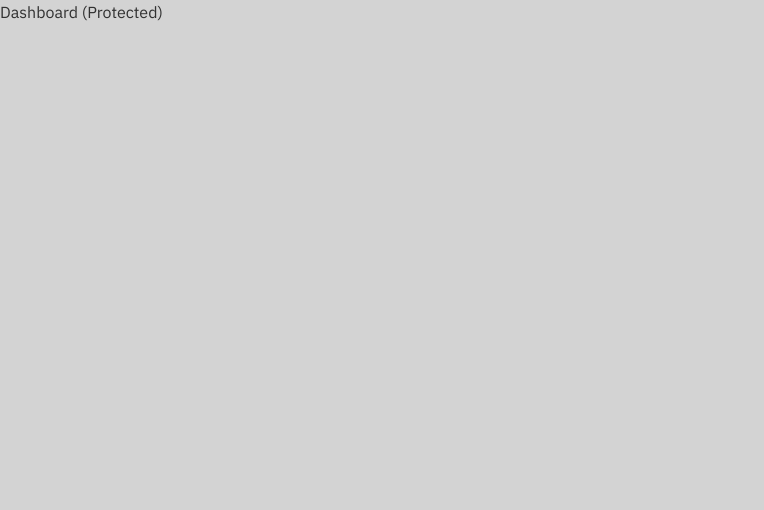
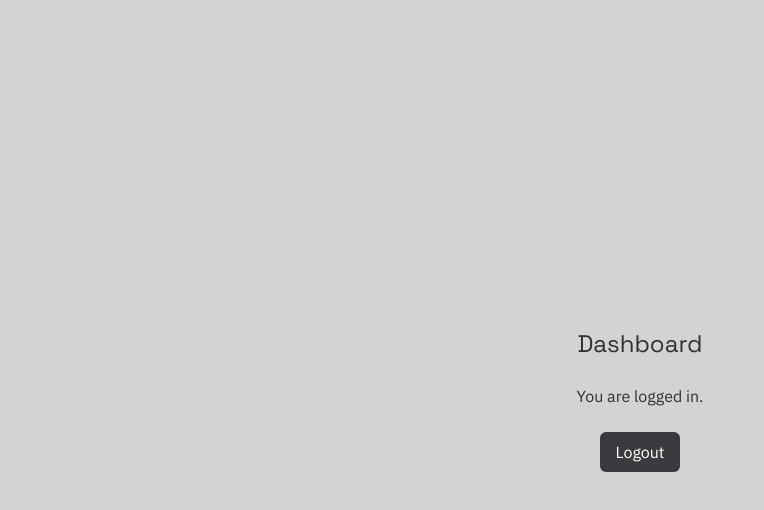
Before and after one commit to connorzittrauer/CTEC-Demo, a React (Vite) app in the folder frontend/: page /dashboard in a window 1280 px wide. Shown: the top 510 px of the page, without its empty margins (0-764 px from the left). Built offline with nearby package versions, Linux system fonts and the light colour scheme; sample sign-in values are in the browser's storage.

Commit message:
added backend connection logic

```diff
--- a/frontend/src/App.tsx
+++ b/frontend/src/App.tsx
@@ -1,20 +1,21 @@
-import './App.css'
-import { Routes, Route, Navigate } from 'react-router-dom';
-import AuthPage from './pages/AuthPage';
-import DashboardPage from './pages/DashboardPage';
+import { BrowserRouter, Routes, Route } from "react-router-dom";
+import AuthPage from "./pages/AuthPage";
+import Dashboard from "./pages/DashboardPage";
+import ProtectedRoute from "./components/ProtectedRoute";
 
 function App() {
   return (
     <Routes>
-      {/* Redirect root URL "/" → "/auth"
-         This ensures users always land on the auth page first */}
-      <Route path="/" element={<Navigate to="/auth" />} />
+      <Route path="/" element={<AuthPage />} />
 
-      {/* Single authentication page (handles BOTH login + signup internally) */}
-      <Route path="/auth" element={<AuthPage />} />
-
-      {/* Protected dashboard page (only accessible after login) */}
-      <Route path="/dashboard" element={<DashboardPage />} />
+      <Route
+        path="/dashboard"
+        element={
+          <ProtectedRoute>
+            <Dashboard />
+          </ProtectedRoute>
+        }
+      />
     </Routes>
   );
 }
--- /dev/null
+++ b/frontend/src/components/ProtectedRoute.tsx
@@ -0,0 +1,17 @@
+import { Navigate } from "react-router-dom";
+import { isAuthenticated } from "../utils/auth";
+import type { JSX } from "react/jsx-dev-runtime";
+/**
+ * ProtectedRoute
+ *
+ * Prevents access to routes unless user is authenticated.
+ */
+function ProtectedRoute({ children }: { children: JSX.Element }) {
+  if (!isAuthenticated()) {
+    return <Navigate to="/" replace />;
+  }
+
+  return children;
+}
+
+export default ProtectedRoute;
--- a/frontend/src/pages/AuthPage.tsx
+++ b/frontend/src/pages/AuthPage.tsx
@@ -1,7 +1,13 @@
 import { useState } from "react";
+import { useEffect } from "react";
+import { isAuthenticated } from "../utils/auth";
+import { login, signup } from "../api/auth";
+import { useNavigate } from "react-router-dom";
+import { setToken } from "../utils/auth";
 import Input from "../components/Input";
 import AuthLayout from "../layouts/AuthLayout";
-import { login, signup } from "../api/auth";
+
+
 import {
   validateEmail,
   validatePassword,
@@ -32,6 +38,13 @@ function AuthPage() {
   const [mode, setMode] = useState<"login" | "signup">("login");
   const [loading, setLoading] = useState(false);
   const [error, setError] = useState("");
+  const navigate = useNavigate();
+
+  useEffect(() => {
+    if (isAuthenticated()) {
+      navigate("/dashboard");
+    }
+  }, []);
 
   const [form, setForm] = useState({
     firstName: "",
@@ -142,7 +155,10 @@ function AuthPage() {
             );
 
       setError("");
-      localStorage.setItem("token", data.token);
+
+      setToken(data.token);
+      navigate("/dashboard");
+
     } catch (err: any) {
       setError(err.message || "Something went wrong");
     } finally {
--- a/frontend/src/pages/DashboardPage.tsx
+++ b/frontend/src/pages/DashboardPage.tsx
@@ -1,5 +1,33 @@
-function DashboardPage() {
-  return <div>Dashboard (Protected)</div>;
+import { removeToken } from "../utils/auth";
+import { useNavigate } from "react-router-dom";
+
+function Dashboard() {
+  const navigate = useNavigate();
+
+  const handleLogout = () => {
+    removeToken();
+    navigate("/");
+  };
+
+  return (
+    <div className="min-h-screen flex flex-col items-center justify-center gap-6">
+      <h1 className="text-2xl font-heading">Dashboard</h1>
+
+      <p className="text-text">You are logged in.</p>
+
+      <button
+        onClick={handleLogout}
+        className="
+          px-4 py-2
+          bg-accent text-white
+          rounded-md
+          hover:bg-accent-hover
+        "
+      >
+        Logout
+      </button>
+    </div>
+  );
 }
 
-export default DashboardPage;
+export default Dashboard;
--- /dev/null
+++ b/frontend/src/utils/auth.ts
@@ -0,0 +1,21 @@
+/**
+ * Auth Utilities
+ *
+ * Handles token storage and retrieval.
+ */
+
+export const getToken = () => {
+  return localStorage.getItem("token");
+};
+
+export const setToken = (token: string) => {
+  localStorage.setItem("token", token);
+};
+
+export const removeToken = () => {
+  localStorage.removeItem("token");
+};
+
+export const isAuthenticated = () => {
+  return !!getToken();
+};
```
Also changed, not shown: 1 other file (tests, documents, lock files or other folders).
